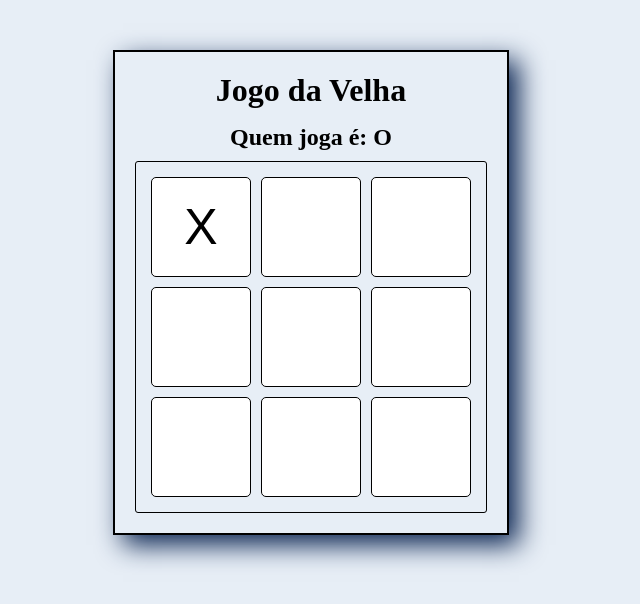
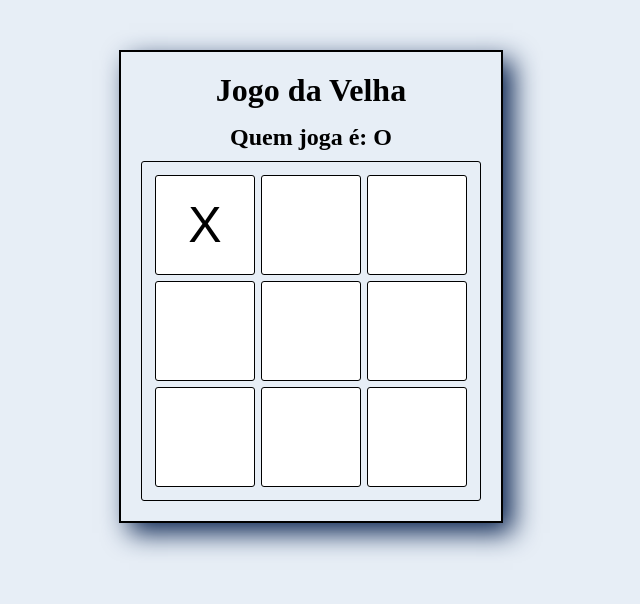
Before and after one commit to marieduardabarbieri/velha, a website: page index.html in a window 1280 px wide. Both pictures are taken after a click on the button 530 px from the left and 227 px from the top of the page. Shown: the whole page, without its empty margins (329-969 px from the left). Drawn offline with Linux system fonts and the light colour scheme.

Commit message:
estilização

```diff
--- a/css/style.css
+++ b/css/style.css
@@ -42,12 +42,12 @@ h2{
 .JogoVelha button{
     width: 100px;
     height: 100px;
-    margin: 5px;
+    margin: 3px;
     cursor: pointer;
     font-size: 50px;
     background-color: white;
     border: 1px solid black;
-    border-radius: 5px;
+    border-radius: 3px;
 }
 
 #vez{
--- a/js/main.js
+++ b/js/main.js
@@ -5,66 +5,58 @@ window.onload = () => {
     }
 }
 
+let posicoesPossiveis = [
+    [1,2,3],  [4,5,6],
+    [7,8,9],  [1,5,9],
+    [1,4,7],  [2,5,8],
+    [3,6,9],  [3,5,7],
+];
+
 let JogadorVez =  document.querySelector(".JogadorVez"); //Retorna o primeiro elemento dentro do documento
-
-let seleciona;
+let clica;
 let x = "X";
 
-let posicoesPossiveis = [
-    [1,2,3],
-    [4,5,6],
-    [7,8,9],
-    [1,5,9],
-    [1,4,7],
-    [2,5,8],
-    [3,6,9],
-    [3,5,7],
-];
+function comecar(){
+    clica = [];
+    JogadorVez.innerHTML = `Quem joga é: ${x}`;
+    document.querySelectorAll(".JogoVelha button").forEach((quadrados) => { //seleciona tudos os botoes da div Jogovelha
+        quadrados.innerHTML = "";  //inicia com o innerHTML vazio, pq ninguem comecou
+        quadrados.addEventListener("click", newMove)
+    })
+}comecar();
 
-function comecar(){
-    seleciona = [];
-
-    JogadorVez.innerHTML = `Quem joga é: ${x}`;
-
-    document.querySelectorAll(".JogoVelha button").forEach((item) => { //seleciona tudos os botoes da div Jogovelha
-      item.innerHTML = "";  //inicia com o innerHTML vazio, pq ninguem comecou
-      item.addEventListener("click", newMove)
-    })
-}
-
-comecar();
 
 function newMove(e) { //função dos botoões
     const index = e.target.getAttribute("id");
     e.target.innerHTML = x;
     e.target.removeEventListener("click", newMove);
-    seleciona[index] = x;
-
-    setTimeout(() => {
-        check();
-    }, [100]);
+    clica[index] = x;
 
     x = x === "X" ? "O" : "X";
     JogadorVez.innerHTML = `Quem joga é: ${x}`;
+
+    setTimeout(() => {
+        checaQuad();
+    });
 }
 
-function check() { //função de checar, revisa quem jogou por ultimo e mostra caso de empate
+function checaQuad() { //função de checar, revisa quem jogou por ultimo e mostra caso de empate
     let ultimoJogador = x === "X" ? "O" : "X";
 
-    const quadradinhos = seleciona
-    .map((item, i) => [item, i])
-    .filter((item) => item[0] === ultimoJogador)
-    .map((item) => item[1])
+    const quadradinhos = clica
+    .map((quadrados, i) => [quadrados, i])
+    .filter((quadrados) => quadrados[0] === ultimoJogador)
+    .map((quadrados) => quadrados[1])
 
     for(pos1 of posicoesPossiveis) { //for de verificação da vez do jogador
-        if(pos1.every((item) => quadradinhos.includes(item))){
+        if(pos1.every((quadrados) => quadradinhos.includes(quadrados))){
         alert("O Jogador " + ultimoJogador + " venceu!!");
         comecar();
         return;
         }
     }
 
-    if(seleciona.filter((item) => item).length === 9){//caso de empate
+    if(clica.filter((quadrados) => quadrados).length === 9){//caso de empate
         alert("Empatou, comece de novo!!");
         comecar();
         return;
```
